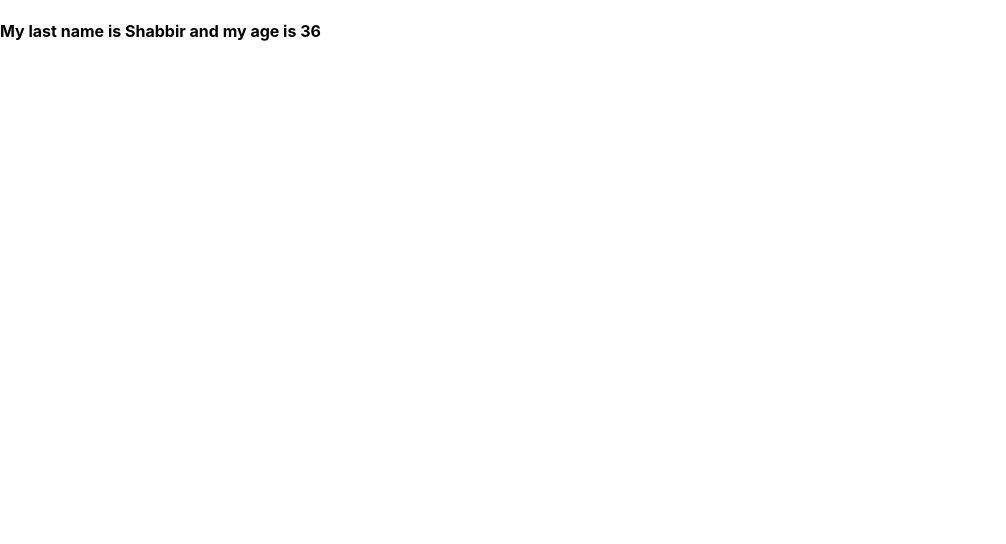
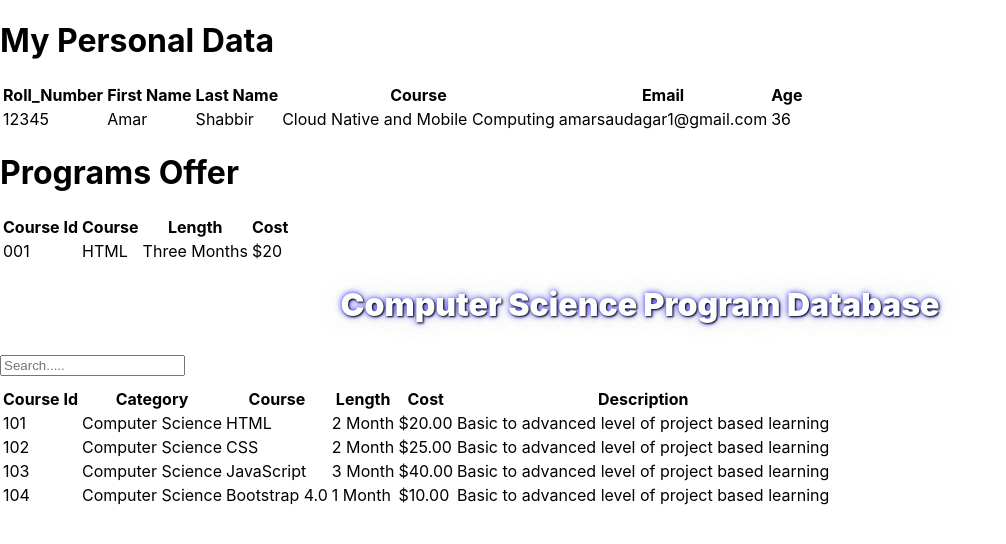
Before and after one commit to meandcloud/React-Apps, a React (Create React App) app in the folder project001/: page / in a window 1280 px wide. Shown: the top 544 px of the page, without its empty margins (0-1006 px from the left). Built offline with nearby package versions, Linux system fonts and the light colour scheme; the HTML template or start-up script is replaced by a standard one.

Commit message:
Added CourseList.js on project001
I have used hook of usestate to filter data, also create object of data

```diff
--- a/project001/src/App.css
+++ b/project001/src/App.css
@@ -0,0 +1,11 @@
+.myDatabase h1{
+    text-align: center;
+    font-weight: 900;
+    text-shadow: 1px 1px 2px black, 0 0 1em #ddd, 0 0 0.2em blue;
+    color: white;
+    margin-bottom: 30px;
+}
+
+input{
+    margin-bottom: 10px;
+}
--- a/project001/src/App.js
+++ b/project001/src/App.js
@@ -1,26 +1,27 @@
 import './App.css';
 import Example1_Props from './Components/Example1_Props'
-import Example2_Hello from './Components/Example2_Hello'
+import CourseList from './Components/Example2_Obj/CourseList';
+
 
 function App() {
 
 
+  return (
+    <div>
 
 
-  return (
-    <div>
-        {/* Example 1 */}
-        {/* <Example1_Props fname="Amar" age="36" /> */}
+        <div>
+          <Example1_Props
+          roll={12345}
+          fname="Amar"
+          lname="Shabbir"
+          course="Cloud Native and Mobile Computing"
+          email="amarsaudagar1@gmail.com"
+          age={40 - 4}
+          />
+        </div>
 
-        {/* Example2 */}
-        <Example1_Props fname="Amar" age={36-6} />
-
-        {/* <br />
-        <Example2_Hello firstName="Amar" /> */}
-
-
-
-
+        <CourseList />
 
     </div>
   );
--- a/project001/src/Components/Example1_Props.js
+++ b/project001/src/Components/Example1_Props.js
@@ -2,14 +2,77 @@ import React from 'react'
 
 function Example1_Props(props){
 
-    let user = {lname: "Shabbir", age: 36}
+    //let user = {lname: "Shabbir", age: 36}
+
+    let course = {id: '001', course: 'HTML', duration: 'Three Months', cost: 20}
+
+
 
     return(
         <>
-            {/* <h3>My Name is {props.fname}</h3>
-            <h3>My age is {props.age - 5}</h3> */}
+           <div className="container">
+               <div className="row">
+                   <div className="col-md-10 mx-auto mt-5">
+                       <h1 className="text-center mb-5">My Personal Data</h1>
+                       <table className="table">
+                           <thead>
+                               <tr>
+                                   <th>Roll_Number</th>
+                                   <th>First Name</th>
+                                   <th>Last Name</th>
+                                   <th>Course</th>
+                                   <th>Email</th>
+                                   <th>Age</th>
+                               </tr>
+                           </thead>
+                           <tbody>
+                               <tr>
+                                   <td>{props.roll}</td>
+                                   <td>{props.fname}</td>
+                                   <td>{props.lname}</td>
+                                   <td>{props.course}</td>
+                                   <td>{props.email}</td>
+                                   <td>{props.age}</td>
+                               </tr>
+                           </tbody>
+                       </table>
+                   </div>
+               </div>
+           </div>
 
-            <h4>My last name is {user.lname} and my age is {user.age}</h4>
+
+           <div className="container mt-5">
+               <div className="row">
+                   <div className="col-md-10 mx-auto">
+                       <h1 className="text-center mb-5">Programs Offer</h1>
+
+                        <table className="table">
+                            <thead>
+                                <tr>
+                                    <th>Course Id</th>
+                                    <th>Course</th>
+                                    <th>Length</th>
+                                    <th>Cost</th>
+                                </tr>
+                            </thead>
+
+                            <tbody>
+                                <tr>
+                                    <td>{course.id}</td>
+                                    <td>{course.course}</td>
+                                    <td>{course.duration}</td>
+                                    <td>${course.cost}</td>
+                                </tr>
+                            </tbody>
+                        </table>
+
+                   </div>
+               </div>
+           </div>
+
+
+
+
 
         </>
     )
--- a/project001/src/Components/Example2_Hello.js
+++ /dev/null
@@ -1,16 +0,0 @@
-import React from 'react'
-
-function Example2_Hello({firstName}){
-    return(
-        <>
-
-            <p>
-                This is the paragraph which is coming from hello.js {firstName}
-            </p>
-
-
-        </>
-    )
-}
-
-export default Example2_Hello
--- /dev/null
+++ b/project001/src/Components/Example2_Obj/CourseList.js
@@ -0,0 +1,117 @@
+import React, { useState } from 'react'
+
+function CourseList() {
+
+    const [search, setSearch] = useState('');
+
+
+
+
+    let courses = [
+        {
+            id: 101,
+            category: 'Computer Science',
+            course: 'HTML',
+            duration: '2 Month',
+            cost: 20,
+            description: 'Basic to advanced level of project based learning'
+        },
+
+        {
+            id: 102,
+            category: 'Computer Science',
+            course: 'CSS',
+            duration: '2 Month',
+            cost: 25,
+            description: 'Basic to advanced level of project based learning'
+        },
+
+        {
+            id: 103,
+            category: 'Computer Science',
+            course: 'JavaScript',
+            duration: '3 Month',
+            cost: 40,
+            description: 'Basic to advanced level of project based learning'
+        },
+
+        {
+            id: 104,
+            category: 'Computer Science',
+            course: 'Bootstrap 4.0',
+            duration: '1 Month',
+            cost: 10,
+            description: 'Basic to advanced level of project based learning'
+        },
+
+
+    ]
+
+    const filteredCourses = courses.filter(data => {
+        return data.course.toLowerCase().includes(search.toLowerCase())
+
+    })
+
+
+    return (
+        <>
+
+            <div className="container mt-5">
+                <div className="row">
+                    <div className="col-md-12 myDatabase">
+                        <h1>Computer Science Program Database</h1>
+
+
+                        <input
+                            type="text"
+                            className="form-control"
+                            placeholder="Search....."
+                            onChange={e => setSearch(e.target.value)}
+                        />
+
+                        {/* <select class="form-control" onChange={e => setCost(e.target.value)}>
+                            <option>Select</option>
+                            <option value="high">High Price</option>
+                            <option value="low">Low Price</option>
+
+                        </select> */}
+
+
+                        <table className="table table-bordered table-striped">
+                            <thead>
+                                <tr>
+                                    <th>Course Id</th>
+                                    <th>Category</th>
+                                    <th>Course</th>
+                                    <th>Length</th>
+                                    <th>Cost</th>
+                                    <th>Description</th>
+                                </tr>
+                            </thead>
+
+                            <tbody>
+                                {filteredCourses.map((item) => (
+                                    <tr>
+                                        <td>{item.id}</td>
+                                        <td>{item.category}</td>
+                                        <td>{item.course}</td>
+                                        <td>{item.duration}</td>
+                                        <td>${item.cost}.00</td>
+                                        <td>{item.description}</td>
+                                    </tr>
+                                ))}
+                            </tbody>
+                        </table>
+                    </div>
+                </div>
+            </div>
+
+
+
+
+        </>
+    )
+}
+
+
+export default CourseList
```
